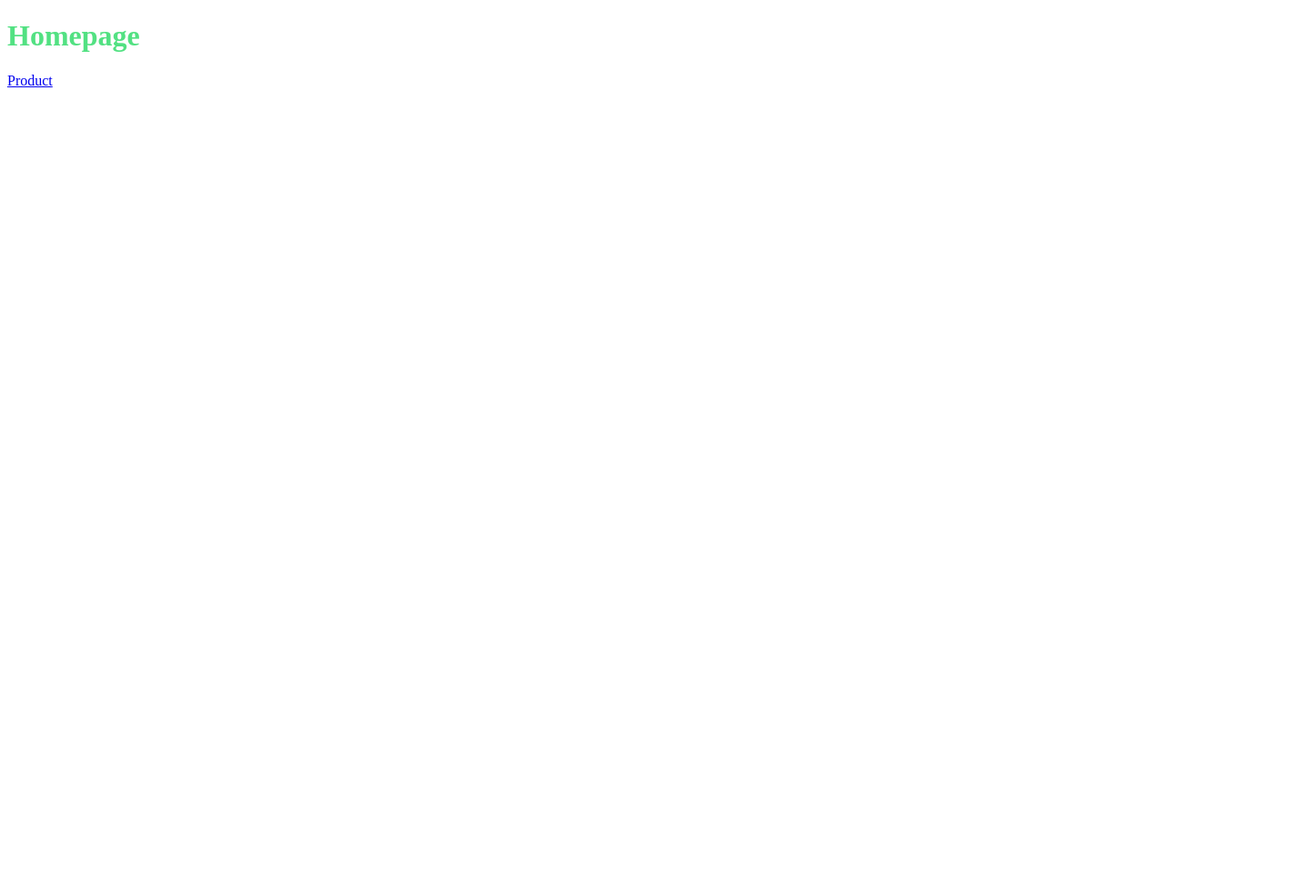
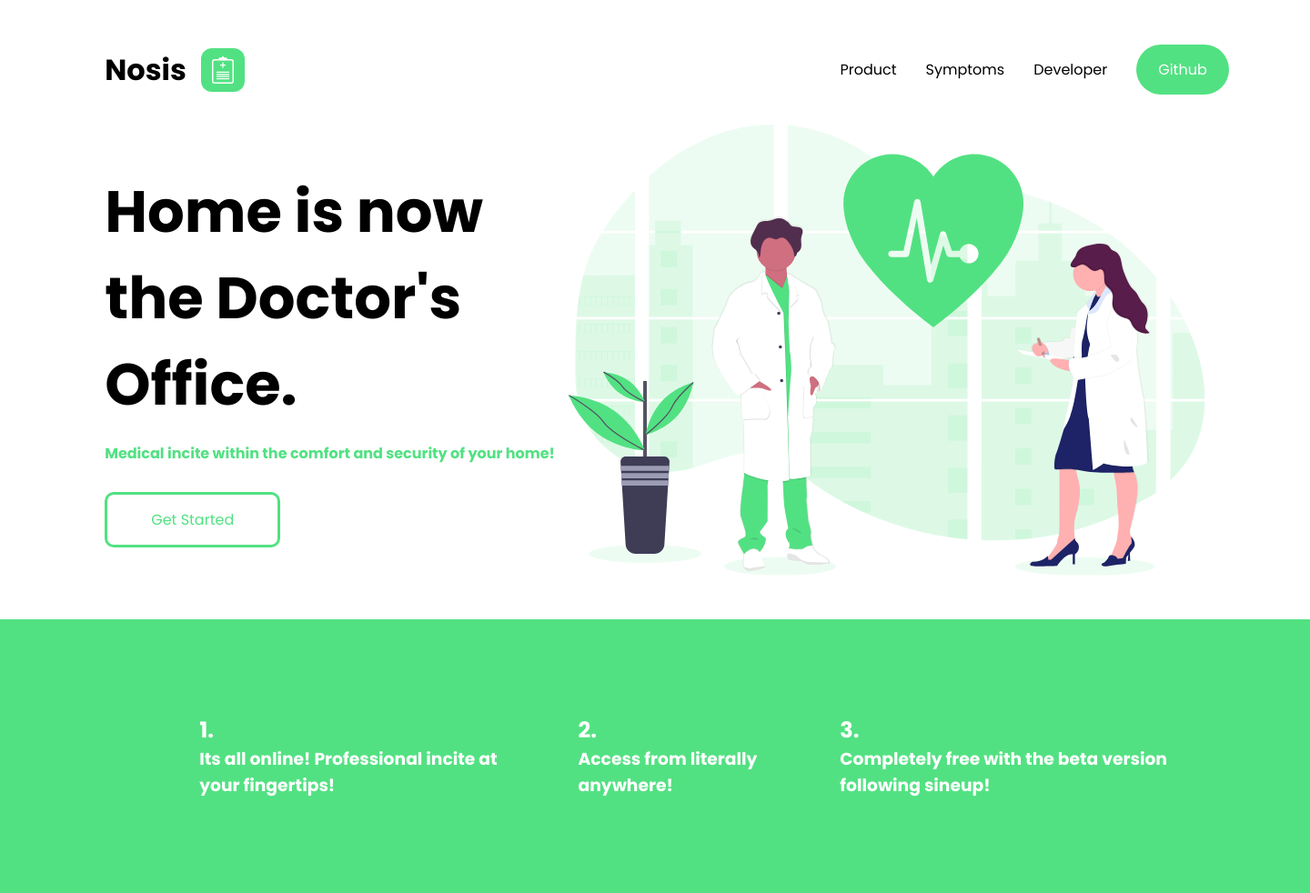
Before and after one commit to DarrenBaldwin07/Nosis, a Django app: page / in a window 1440 px wide. Before the commit the page is almost empty. Shown: the whole page at 91% size. Before the commit the page ends 96 px from the top, so only its background shows below. Run offline with Django 3.2, Linux system fonts and the light colour scheme.

Commit message:
added homepage styling

```diff
--- a/nosisSite/nosisApp/templates/nosisApp/home.html
+++ b/nosisSite/nosisApp/templates/nosisApp/home.html
@@ -10,8 +10,55 @@
     <title>Nosis</title>
 </head>
 <body>
-    <h1>Homepage</h1>
+    <section class='header'>
+        <div class="container">
+            <nav class="navbar">
+                <div class='brand-div'>
+                    <a href='' class='name'>Nosis</a>
+                    <img class='logo' src="static/Images/Logo.svg" alt="">
+                </div>
 
-    <a href="product/" target='_blank'>Product</a>
+                <ul class='links'>
+                    <li><a class='link' href="product/">Product</a></li>
+                    <li><a class='link' href="#">Symptoms</a></li>
+                    <li><a class='link' href="https://www.linkedin.com/in/real-darren-baldwin/" target='_blank'>Developer</a></li>
+                    <li><a class='github' href="https://github.com/Devd0/Nosis" target='_blank'>Github</a></li>
+
+                </ul>
+            </nav>
+
+
+            <div class='hero-cta'>
+                <div class='hero-text'>
+                    <h1>Home is now the Doctor's Office.</h1>
+                    <h4>Medical incite within the comfort and security of your home!</h4>
+                    <a class='get-started' href="product/">Get Started</a>
+                </div>
+                <img class='hero-img' src="static/Images/HeroImg.svg" alt="Doctors">
+            </div>
+        </div>
+    </section>
+
+
+    <section class='info-sec'>
+        <div class="container">
+            <div class='info-row'>
+                <div>
+                    <h1>1.</h1>
+                    <h3>Its all online! Professional incite at your fingertips!</h3>
+                </div>
+
+                <div>
+                    <h1>2.</h1>
+                    <h3>Access from literally anywhere!</h3>
+                </div>
+
+                <div>
+                    <h1>3.</h1>
+                    <h3>Completely free with the beta version following sineup!</h3>
+                </div>
+            </div>
+        </div>
+    </section>
 </body>
 </html>
--- a/nosisSite/static/CSS/main.css
+++ b/nosisSite/static/CSS/main.css
@@ -1,3 +1,174 @@
-h1 {
+@import url("https://fonts.googleapis.com/css2?family=Poppins:wght@700&display=swap");
+@import url('https://fonts.googleapis.com/css2?family=Poppins&display=swap');
+/* background of progress bar (gray part) */
+.item1 {
+    background-color: lightgray;
+    border-radius: 20px;
+    width: 1000px;
+    height: 30px
+}
+
+/* Progress bar (red part) */
+.item2 {
+    background-color: red;
+    width: 50%;
+    height: 100%;
+    border-radius: 20px;
+}
+
+:root {
+    --clr-primary: #3CA1FF;
+    --clr-primary2: #2D2D2D;
+    --clr-primary3: #001C45;
+}
+
+* {
+    box-sizing: border-box;
+    margin: 0;
+    padding: 0;
+
+}
+
+
+body {
+    font-family: Poppins;
+
+}
+
+a {
+    text-decoration: none;
+}
+
+li {
+    list-style-type: none;
+    margin: 1em;
+}
+
+li a {
+    font-family: "Poppins", sans-serif;
+    color: black;
+}
+
+
+
+.container {
+    max-width: 1600px;
+    margin: 0 auto;
+    padding-left: 8%;
+    padding-right: 8%;
+}
+
+.navbar {
+    display: flex;
+    flex-direction: row;
+    align-items: center;
+    justify-content: space-between;
+    margin-top: 3em;
+}
+
+.brand-div {
+    display: flex;
+    align-items: center;
+
+}
+
+.links {
+    display: flex;
+    flex-direction: row;
+    width: 34.5%;
+}
+.name {
+    font-weight: bold;
+    font-size: 2em;
+    color: black;
+}
+
+.logo {
+    width: 3em;
+    margin-left: 1em;
+}
+
+.link {
+    transition: 0.3s;
+}
+
+.link:hover {
     color: #52E182;
 }
+
+.header {
+    margin-bottom: 3em;
+}
+
+
+.github {
+    background-color: #52E182;
+    color: white;
+    padding: 1em 1.5em;
+    border-radius: 30px;
+    transition: .5s;
+}
+
+.github:hover {
+    background-color: white;
+    color:  #52E182;
+    border: 3px solid #52E182;
+}
+
+.hero-cta {
+    display: flex;
+    flex-direction: row;
+    align-items: center;
+    justify-content: space-between;
+    margin-top: 2em;
+}
+
+.hero-cta h1 {
+    font-size: 4em;
+}
+
+.hero-cta h4 {
+    font-family: "Poppins", sans-serif;
+    color: #52E182;
+    margin-bottom: 3em;
+    margin-top: 1em;
+}
+
+.hero-text {
+    width: 600px;
+}
+
+.hero-img {
+    width: 700px
+}
+
+.get-started {
+    color: #52E182;
+    border: 3px solid #52E182;
+    padding: 1em 3em;
+    border-radius: 10px;
+    transition: 0.5s;
+}
+
+.get-started:hover {
+    color: white;
+    background-color: #52E182;
+}
+
+.info-sec {
+    background-color: #52E182;
+    color: white;
+}
+
+.info-row {
+    display: flex;
+    flex-direction: row;
+    align-items: center;
+    justify-content: center;
+    padding: 4.5em;
+    width: 1300px
+}
+
+.info-row div {
+    margin: 2em;
+}
```
Also changed, not shown: nosisSite/static/Images/HeroImg (1).png (deleted), nosisSite/static/Images/HeroImg.svg (added), nosisSite/static/Images/Logo (1).png (deleted), nosisSite/static/Images/Logo.svg (added).
